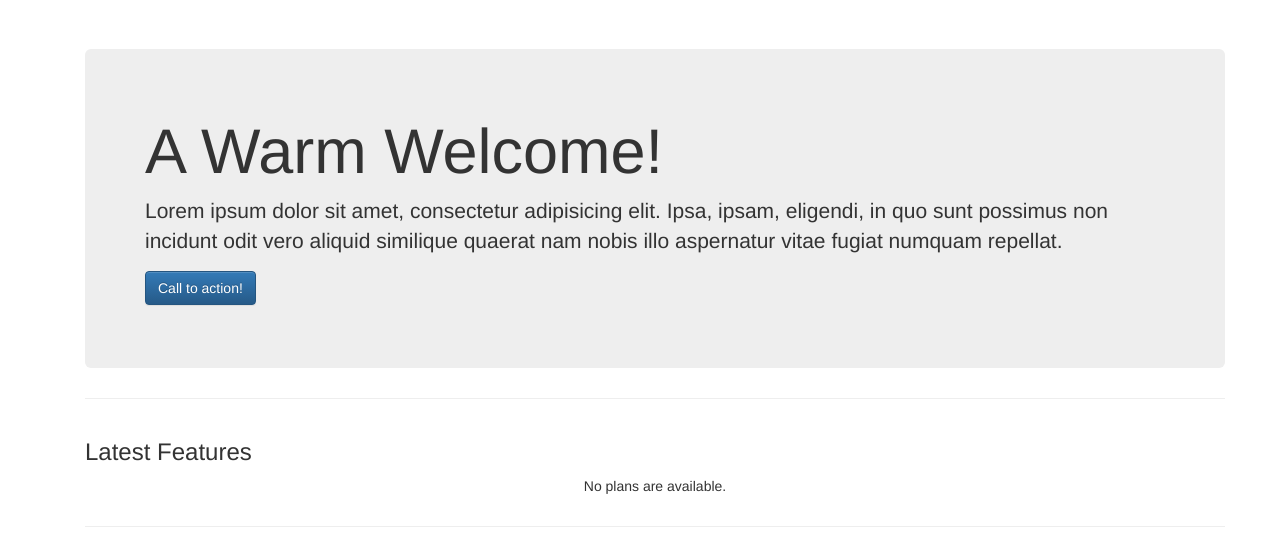
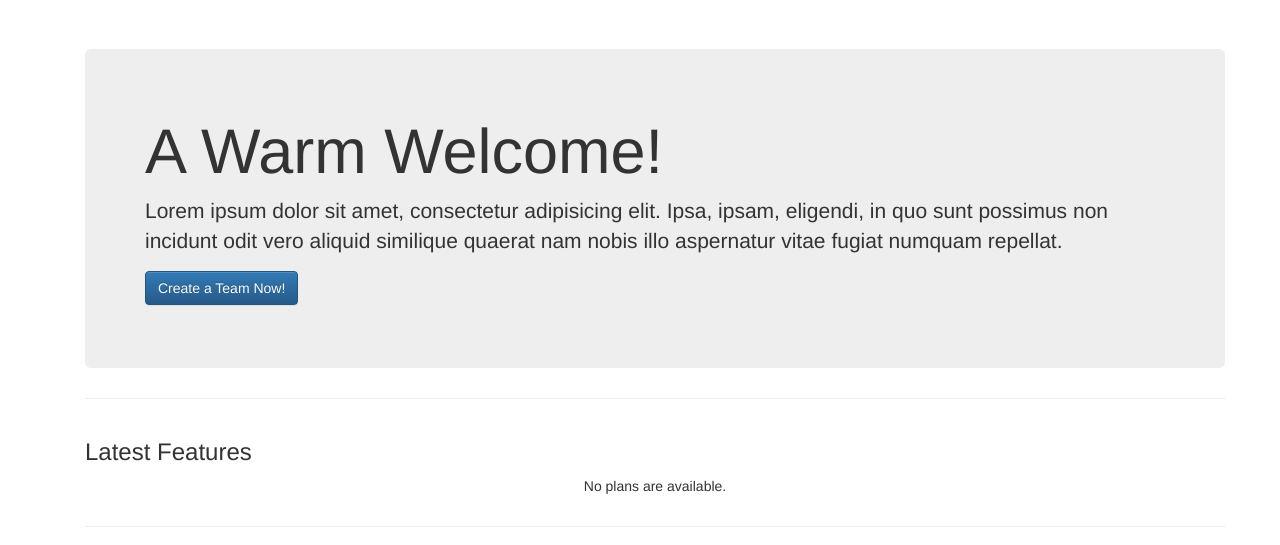
Before and after one commit to zjchen91/FindTeammates, a Django app: page /FindTeammates/joinHis in a window 1280 px wide. Shown: the part 51-596 px from the top of the page. Run offline with Django 3.2, Linux system fonts and the light colour scheme; some libraries are stand-ins or nearby versions.

Commit message:
add direct from teams to openteam

```diff
--- a/mysite/FindTeammates/templates/FindTeammates/teams.html
+++ b/mysite/FindTeammates/templates/FindTeammates/teams.html
@@ -35,7 +35,8 @@
     <header class="jumbotron hero-spacer">
         <h1>A Warm Welcome!</h1>
         <p>Lorem ipsum dolor sit amet, consectetur adipisicing elit. Ipsa, ipsam, eligendi, in quo sunt possimus non incidunt odit vero aliquid similique quaerat nam nobis illo aspernatur vitae fugiat numquam repellat.</p>
-        <p><a class="btn btn-primary btn-large">Call to action!</a>
+        <p>
+            <button type="submit" class="btn btn-primary btn-large" onclick="window.location.href='../openteam'">Create a Team Now!</button>
         </p>
     </header>
 
```
